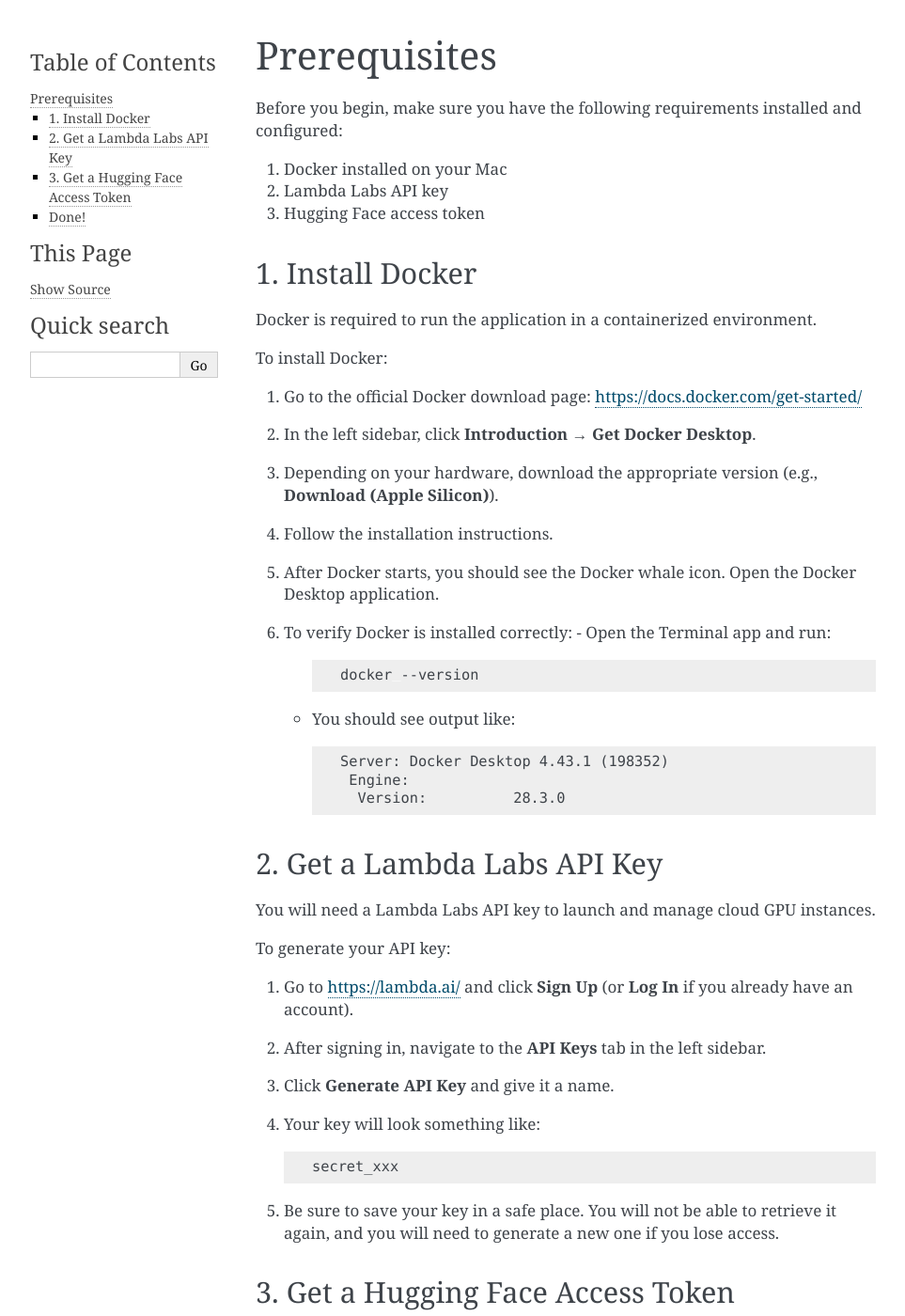
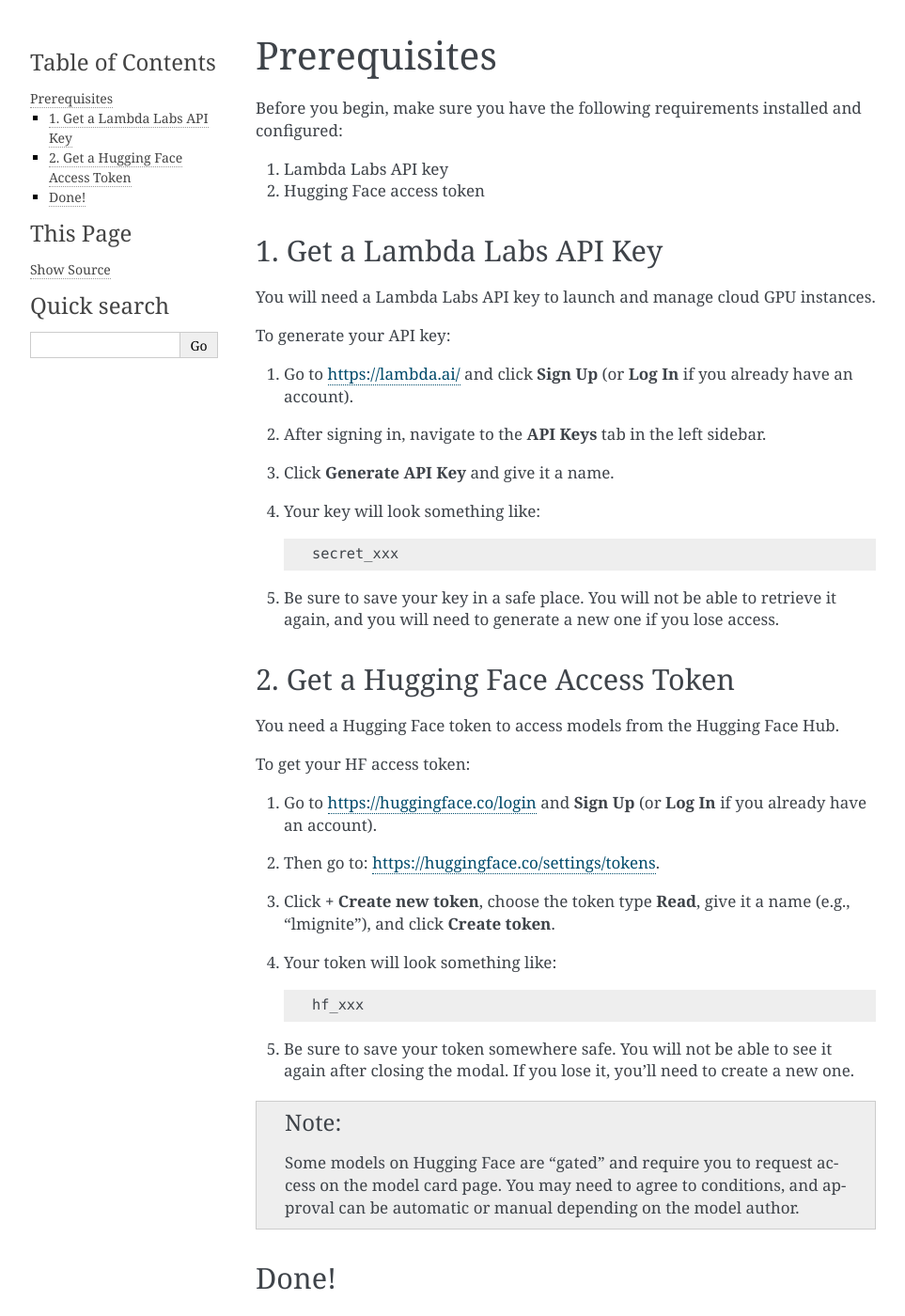
Before and after one commit to LMCache/LMIgnite, a Sphinx documentation site: the page built from docs/source/quickstart/prerequisites.rst, in a window 1280 px wide and 1400 px high. Shown: the whole window at 94% size, without its empty margins (148-1111 px from the left). Built offline with Sphinx 7.4.7, drawn with Linux system fonts in a browser that asks for light colours.

Commit message:
update the doc (#15)
Signed-off-by: Kuntai Du <kuntai@uchicago.edu>

```diff
--- a/docs/source/quickstart/prerequisites.rst
+++ b/docs/source/quickstart/prerequisites.rst
@@ -3,38 +3,11 @@
 
 Before you begin, make sure you have the following requirements installed and configured:
 
-1. Docker installed on your Mac
-2. Lambda Labs API key
-3. Hugging Face access token
+1. Lambda Labs API key
+2. Hugging Face access token
 
-1. Install Docker
------------------
 
-Docker is required to run the application in a containerized environment.
-
-To install Docker:
-
-#. Go to the official Docker download page: https://docs.docker.com/get-started/
-#. In the left sidebar, click **Introduction → Get Docker Desktop**.
-#. Depending on your hardware, download the appropriate version (e.g., **Download (Apple Silicon)**).
-#. Follow the installation instructions.
-#. After Docker starts, you should see the Docker whale icon. Open the Docker Desktop application.
-#. To verify Docker is installed correctly:
-   - Open the Terminal app and run:
-
-     .. code-block:: bash
-
-        docker --version
-
-   - You should see output like:
-
-     .. code-block:: text
-
-        Server: Docker Desktop 4.43.1 (198352)
-         Engine:
-          Version:          28.3.0
-
-2. Get a Lambda Labs API Key
+1. Get a Lambda Labs API Key
 ----------------------------
 
 You will need a Lambda Labs API key to launch and manage cloud GPU instances.
@@ -52,7 +25,7 @@
 
 #. Be sure to save your key in a safe place. You will not be able to retrieve it again, and you will need to generate a new one if you lose access.
 
-3. Get a Hugging Face Access Token
+2. Get a Hugging Face Access Token
 ----------------------------------
 
 You need a Hugging Face token to access models from the Hugging Face Hub.
```
Also changed, not shown: README.md (+33 -61 lines), docs/source/quickstart/launch-lmignite-app.rst (+18 -22 lines).
